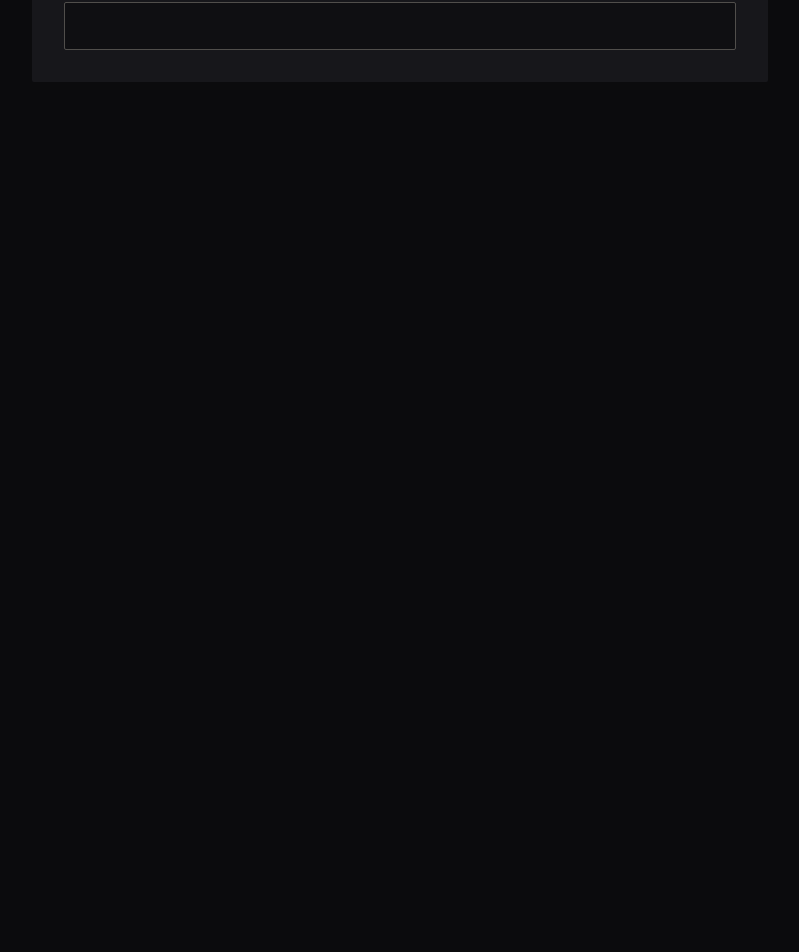
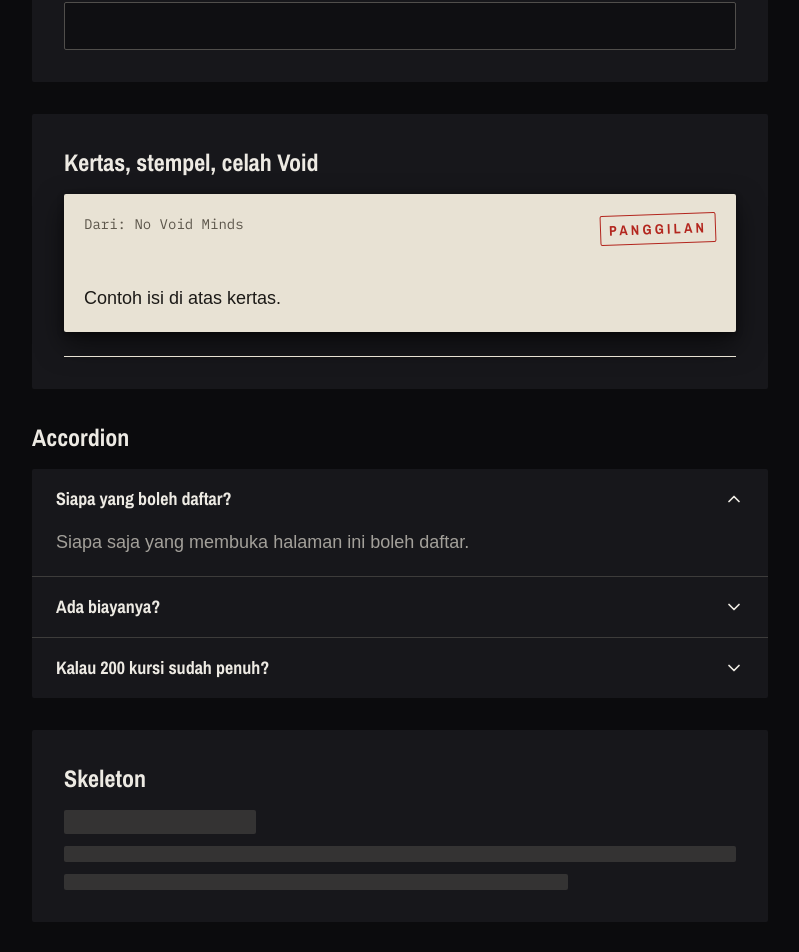
Before and after one commit to No-Void-Minds/NVM-Doomsday, a Vue app in the folder frontend/: page /_komponen in a window 1280 px wide. Shown: the part 880-1832 px from the top of the page, without its empty margins (240-1039 px from the left). Before the commit the page ends 1002 px from the top, so only its background shows below. Built offline with nearby package versions, Linux system fonts and the light colour scheme.

Commit message:
feat(frontend): komponen stempel, celah Void, accordion, skeleton

```diff
--- /dev/null
+++ b/frontend/src/components/BaseAccordion.vue
@@ -0,0 +1,84 @@
+<script setup lang="ts">
+import { ref, useId } from 'vue'
+
+import type { AccordionItem } from './accordion'
+
+const props = withDefaults(
+  defineProps<{ items: AccordionItem[]; initiallyOpen?: number | null }>(),
+  {
+    initiallyOpen: null,
+  },
+)
+
+const baseId = useId()
+const open = ref(new Set<number>(props.initiallyOpen === null ? [] : [props.initiallyOpen]))
+const buttons: (HTMLButtonElement | null)[] = []
+
+function toggle(i: number) {
+  const next = new Set(open.value)
+  if (next.has(i)) {
+    next.delete(i)
+  } else {
+    next.add(i)
+  }
+  open.value = next
+}
+
+// Escape menutup jawaban yang sedang dibaca dan mengembalikan fokus ke pertanyaannya,
+// supaya pengguna keyboard tidak kehilangan posisi.
+function close(i: number) {
+  if (!open.value.has(i)) {
+    return
+  }
+  const next = new Set(open.value)
+  next.delete(i)
+  open.value = next
+  buttons[i]?.focus()
+}
+</script>
+
+<template>
+  <ul class="divide-y divide-line/40 rounded-paper bg-panel">
+    <li v-for="(item, i) in items" :key="item.question">
+      <h3>
+        <button
+          :id="`${baseId}-q${i}`"
+          :ref="(el) => (buttons[i] = el as HTMLButtonElement | null)"
+          type="button"
+          class="flex min-h-14 w-full items-center justify-between gap-4 px-5 py-4 text-left font-heading text-lg text-fg transition-colors hover:bg-void/40 active:bg-void/40 sm:px-6"
+          :aria-expanded="open.has(i)"
+          :aria-controls="`${baseId}-a${i}`"
+          @click="toggle(i)"
+          @keydown.esc="close(i)"
+        >
+          <span>{{ item.question }}</span>
+          <svg
+            class="size-5 shrink-0 transition-transform duration-200"
+            :class="open.has(i) && 'rotate-180'"
+            viewBox="0 0 20 20"
+            fill="none"
+            aria-hidden="true"
+          >
+            <path
+              d="M5 7.5 10 12.5 15 7.5"
+              stroke="currentColor"
+              stroke-width="1.75"
+              stroke-linecap="round"
+              stroke-linejoin="round"
+            />
+          </svg>
+        </button>
+      </h3>
+      <div
+        v-show="open.has(i)"
+        :id="`${baseId}-a${i}`"
+        role="region"
+        :aria-labelledby="`${baseId}-q${i}`"
+        class="px-5 pb-5 text-fg-muted sm:px-6"
+        @keydown.esc="close(i)"
+      >
+        <p>{{ item.answer }}</p>
+      </div>
+    </li>
+  </ul>
+</template>
--- /dev/null
+++ b/frontend/src/components/BaseSkeleton.vue
@@ -0,0 +1,5 @@
+<template>
+  <!-- Sengaja diam, tanpa animasi berdenyut: aturan desain melarang animasi berulang yang tidak dipicu pengguna.
+       Status memuat untuk pembaca layar diberikan oleh wadahnya lewat aria-busy dan teks tersembunyi. -->
+  <span class="block rounded-paper bg-line/30" aria-hidden="true" />
+</template>
--- /dev/null
+++ b/frontend/src/components/BaseStamp.vue
@@ -0,0 +1,10 @@
+<template>
+  <!-- Hanya untuk di atas kertas: merah stempel di atas paper 5,06:1, di atas void tidak cukup kontras.
+       Kapital dan spasi renggang khusus stempel karena meniru cap tinta (SRS 11.4). Teks ditulis biasa
+       oleh pemakai, CSS yang membuatnya kapital, supaya pembaca layar tidak mengejanya huruf per huruf. -->
+  <span
+    class="inline-block -rotate-2 rounded-paper border-[1.5px] border-stamp px-2 py-1 font-heading text-sm uppercase tracking-[0.24em] text-stamp"
+  >
+    <slot />
+  </span>
+</template>
--- /dev/null
+++ b/frontend/src/components/VoidSlit.vue
@@ -0,0 +1,5 @@
+<template>
+  <!-- Motif identitas "celah Void" (SRS 11.2). Hanya dipakai di bukaan amplop, bingkai hitung mundur,
+       dan kartu akses. Dekoratif, jadi disembunyikan dari pembaca layar. -->
+  <div class="h-px w-full bg-paper" aria-hidden="true" />
+</template>
--- /dev/null
+++ b/frontend/src/components/accordion.ts
@@ -0,0 +1,4 @@
+export interface AccordionItem {
+  question: string
+  answer: string
+}
--- a/frontend/src/pages/DevComponentsPage.vue
+++ b/frontend/src/pages/DevComponentsPage.vue
@@ -4,11 +4,30 @@ import { ref } from 'vue'
 import BaseButton from '@/components/BaseButton.vue'
 import BaseField from '@/components/BaseField.vue'
 import BasePanel from '@/components/BasePanel.vue'
+import BaseAccordion from '@/components/BaseAccordion.vue'
+import BaseSkeleton from '@/components/BaseSkeleton.vue'
+import BaseStamp from '@/components/BaseStamp.vue'
+import VoidSlit from '@/components/VoidSlit.vue'
+import type { AccordionItem } from '@/components/accordion'
 
 const name = ref('')
 const email = ref('nama@contoh')
 const password = ref('')
 const loading = ref(false)
+const faq: AccordionItem[] = [
+  {
+    question: 'Siapa yang boleh daftar?',
+    answer: 'Siapa saja yang membuka halaman ini boleh daftar.',
+  },
+  {
+    question: 'Ada biayanya?',
+    answer: 'Tidak. Formulir ini hanya untuk mendata siapa yang datang.',
+  },
+  {
+    question: 'Kalau 200 kursi sudah penuh?',
+    answer: 'Kamu tetap bisa daftar dan masuk daftar tunggu.',
+  },
+]
 
 function simulateLoading() {
   loading.value = true
@@ -67,5 +86,34 @@ function simulateLoading() {
         <BaseField v-model="name" label="Nonaktif" disabled />
       </div>
     </BasePanel>
+    <BasePanel>
+      <h2 class="text-2xl">Kertas, stempel, celah Void</h2>
+      <div class="mt-4 rounded-paper bg-paper p-5 text-ink shadow-paper">
+        <div class="flex items-start justify-between gap-4">
+          <p class="font-mono text-sm text-ink-faded">Dari: No Void Minds</p>
+          <BaseStamp>Panggilan</BaseStamp>
+        </div>
+        <div class="my-5"><VoidSlit /></div>
+        <p>Contoh isi di atas kertas.</p>
+      </div>
+      <div class="mt-6"><VoidSlit /></div>
+    </BasePanel>
+
+    <section>
+      <h2 class="text-2xl">Accordion</h2>
+      <div class="mt-4">
+        <BaseAccordion :items="faq" :initially-open="0" />
+      </div>
+    </section>
+
+    <BasePanel>
+      <h2 class="text-2xl">Skeleton</h2>
+      <div class="mt-4 flex flex-col gap-3" aria-busy="true">
+        <span class="sr-only">Memuat...</span>
+        <BaseSkeleton class="h-6 w-48 max-w-full" />
+        <BaseSkeleton class="h-4 w-full" />
+        <BaseSkeleton class="h-4 w-3/4" />
+      </div>
+    </BasePanel>
   </main>
 </template>
```
